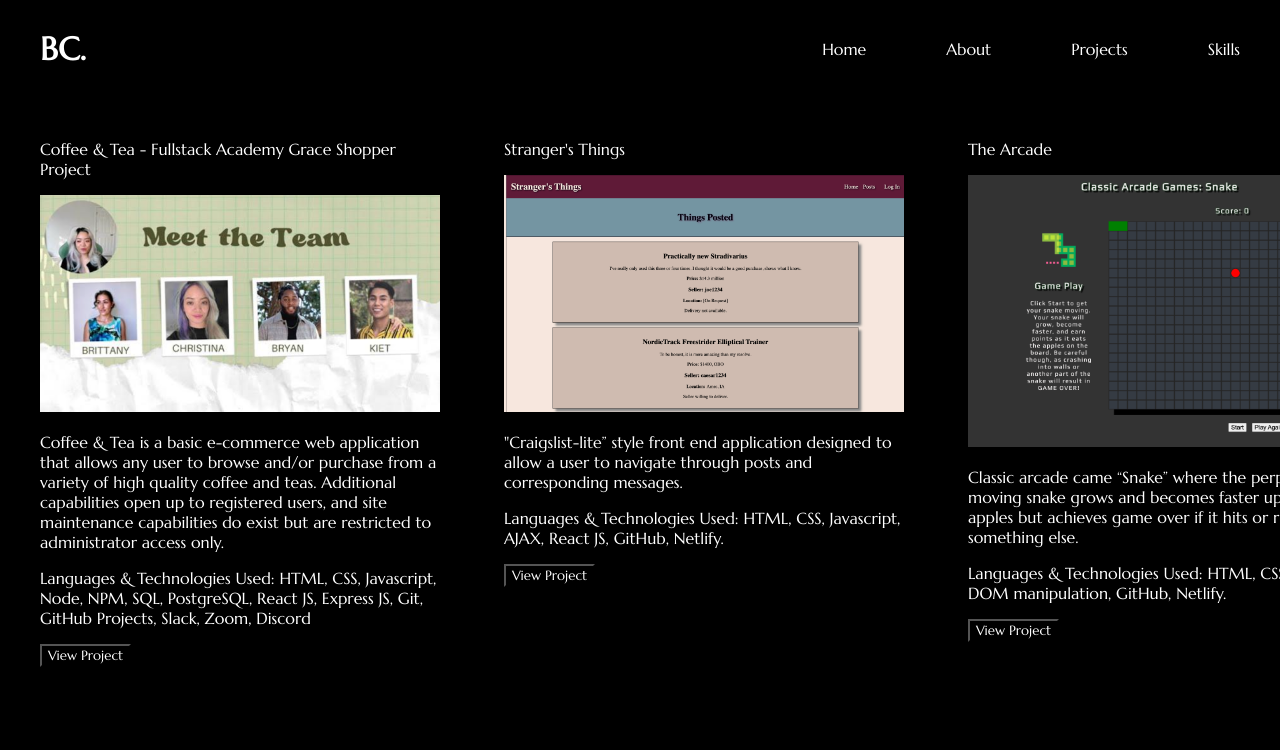
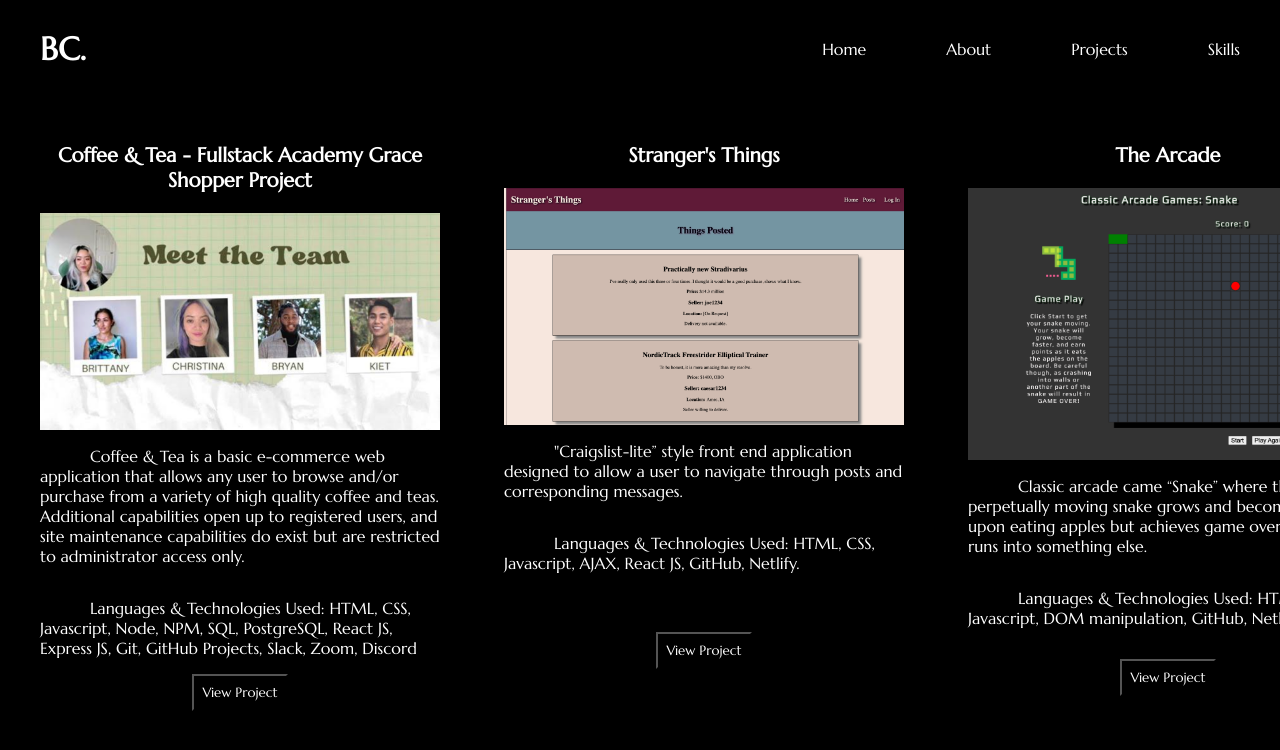
Before and after one commit to bcallus/Brittany-Callus_Personal-Site, a React (Create React App) app: page /projects in a window 1280 px wide. Shown: the top 750 px of the page. Built offline with nearby package versions, Linux system fonts and the light colour scheme.

Commit message:
project cards css edits

```diff
--- a/src/components/Projects.jsx
+++ b/src/components/Projects.jsx
@@ -8,11 +8,11 @@ const Projects = () => {
         <div>
             <div className="project-card-container">
                 {projectsList.map((project) => (
-                    <div className='project-card' key={project.id}>
-                        <p>{project.name}</p>
-                        <img src={project.img} alt={project.name} className='project-image'/>
-                        <p>{project.description}</p>
-                        <p>{project.techStack}</p>
+                    <div className="project-card" key={project.id}>
+                        <p className="project-name">{project.name}</p>
+                        <img src={project.img} alt={project.name} className='project-image' />
+                        <p className='project-description'>{project.description}</p>
+                        <p className='project-techStack'>{project.techStack}</p>
                         <button>View Project</button>
                 </div>
                 ))}
--- a/src/index.css
+++ b/src/index.css
@@ -81,6 +81,7 @@
   }
 
   .about-collapsibles p {
+    text-indent: 50px;
     margin-left: 10%;
     margin-right: 10%;
     margin-bottom: 5%;
@@ -178,6 +179,27 @@
   }
 
   .project-card {
+    display: flex;
+    flex-direction: column;
     max-width: 25rem;
     margin: 2rem;
   }
+
+  .project-description  {
+    text-indent: 50px;
+  }
+
+  .project-techStack {
+    text-indent: 50px;
+  }
+
+  .project-card button {
+    margin: auto;
+    padding: .5rem;
+  }
+
+  .project-name {
+    font-size: 20px;
+    font-weight: 900;
+    text-align: center;
+  }
```
